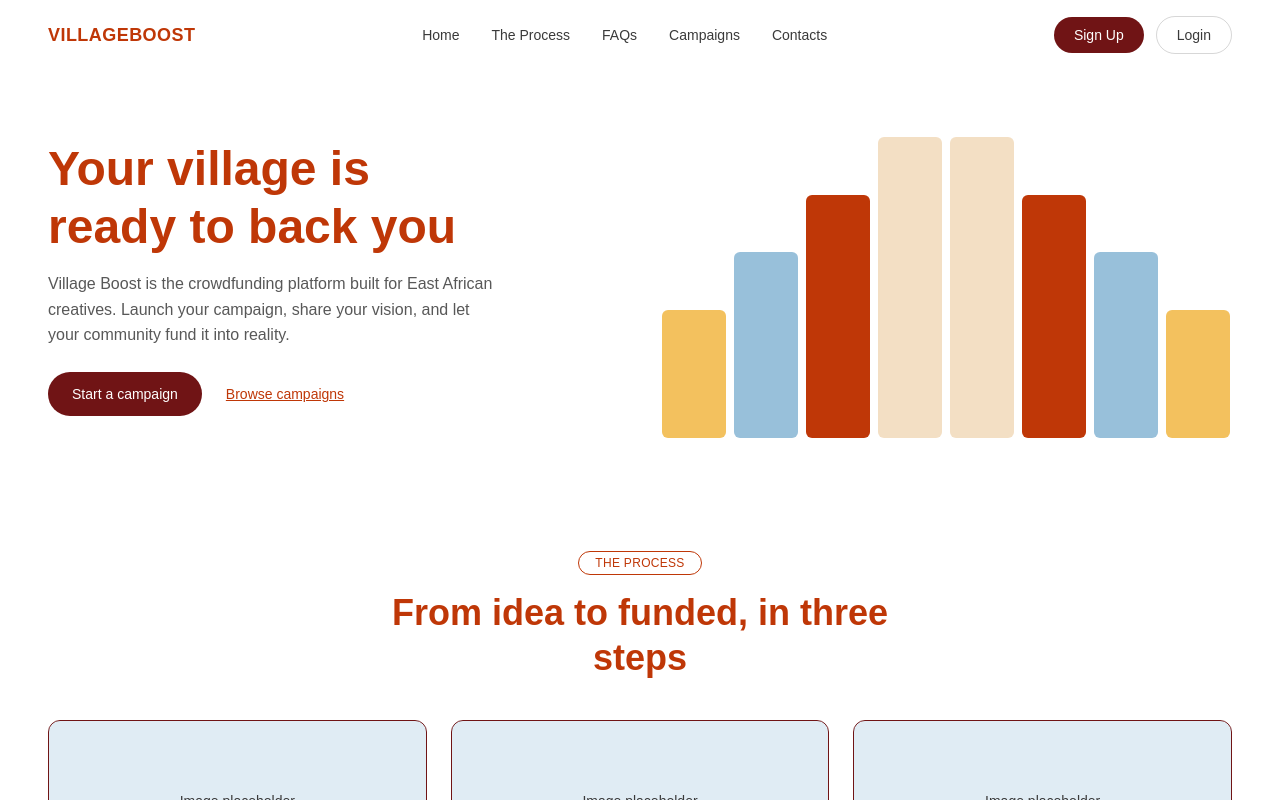
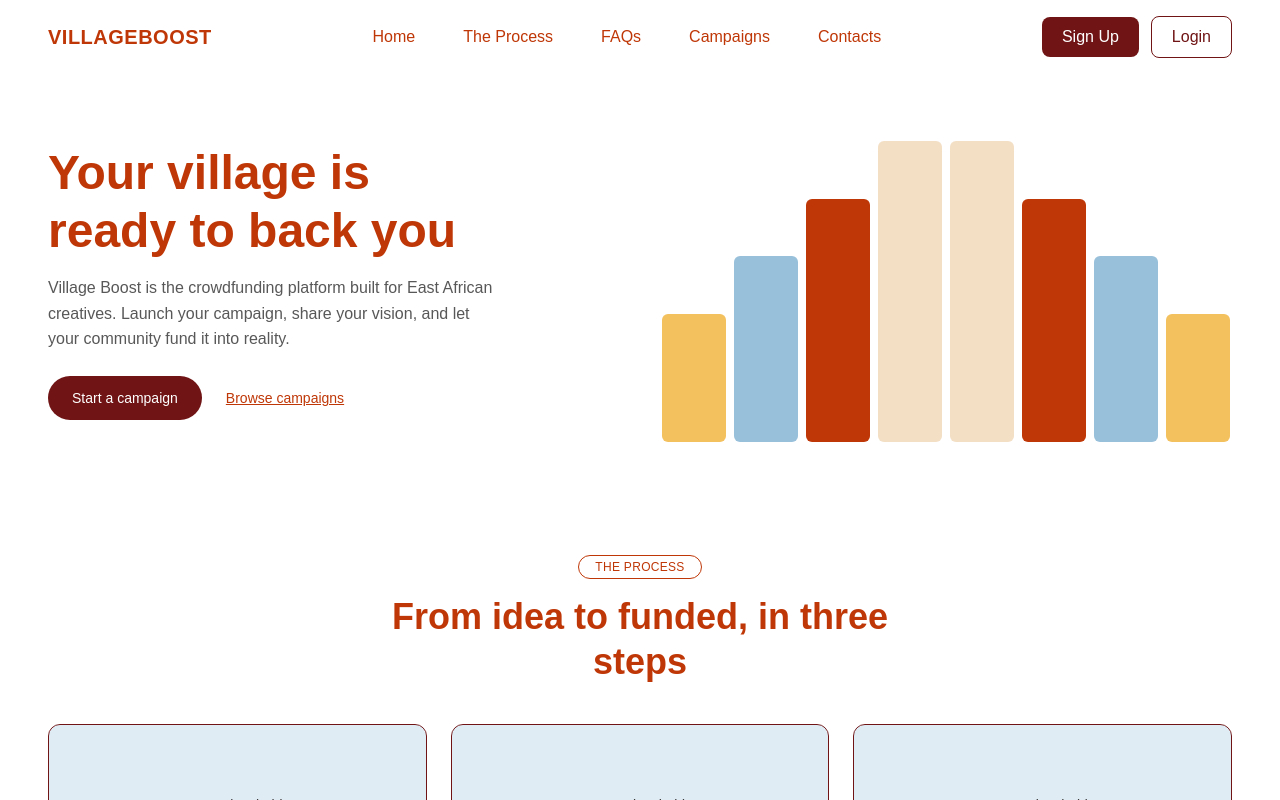
Before and after one commit to villageboost-org/villageboost, a Next.js app: page / in a window 1280 px wide. Shown: the top 800 px of the page. Built offline with nearby package versions, Linux system fonts and the light colour scheme; a web font is replaced by a local one.

Commit message:
style: update Header component and add button styles in globals.css

```diff
--- a/app/components/Header.tsx
+++ b/app/components/Header.tsx
@@ -9,13 +9,13 @@ const navLinks = [
 export default function Header() {
   return (
     <header className="flex items-center justify-between px-6 py-4 md:px-12">
-      <span className="text-lg font-bold tracking-wide text-rust-red">
+      <span className="text-xl font-bold tracking-wide text-rust-red">
         VILLAGEBOOST
       </span>
 
-      <nav className="hidden items-center gap-8 text-sm font-medium text-dark-grey md:flex">
+      <nav className="hidden items-center gap-12 text-base font-medium text-rust-red md:flex">
         {navLinks.map((link) => (
-          <a key={link.label} href={link.href} className="hover:text-rust-red">
+          <a key={link.label} href={link.href} className="hover:text-maroon">
             {link.label}
           </a>
         ))}
@@ -24,13 +24,13 @@ export default function Header() {
       <div className="flex items-center gap-3">
         <a
           href="/sign-up"
-          className="rounded-full bg-maroon px-5 py-2 text-sm font-medium text-white"
+          className="btn-primary"
         >
           Sign Up
         </a>
         <a
           href="/login"
-          className="rounded-full border border-dark-grey/20 px-5 py-2 text-sm font-medium text-dark-grey"
+          className="btn-secondary"
         >
           Login
         </a>
--- a/app/globals.css
+++ b/app/globals.css
@@ -59,3 +59,13 @@ p {
   font-weight: 400;
   line-height: 1.6;
 }
+
+@layer components {
+  .btn-primary {
+    @apply rounded-lg bg-maroon px-5 py-2 text-base font-medium text-white;
+  }
+
+  .btn-secondary {
+    @apply rounded-lg border border-maroon px-5 py-2 text-base font-medium text-maroon;
+  }
+}
```
